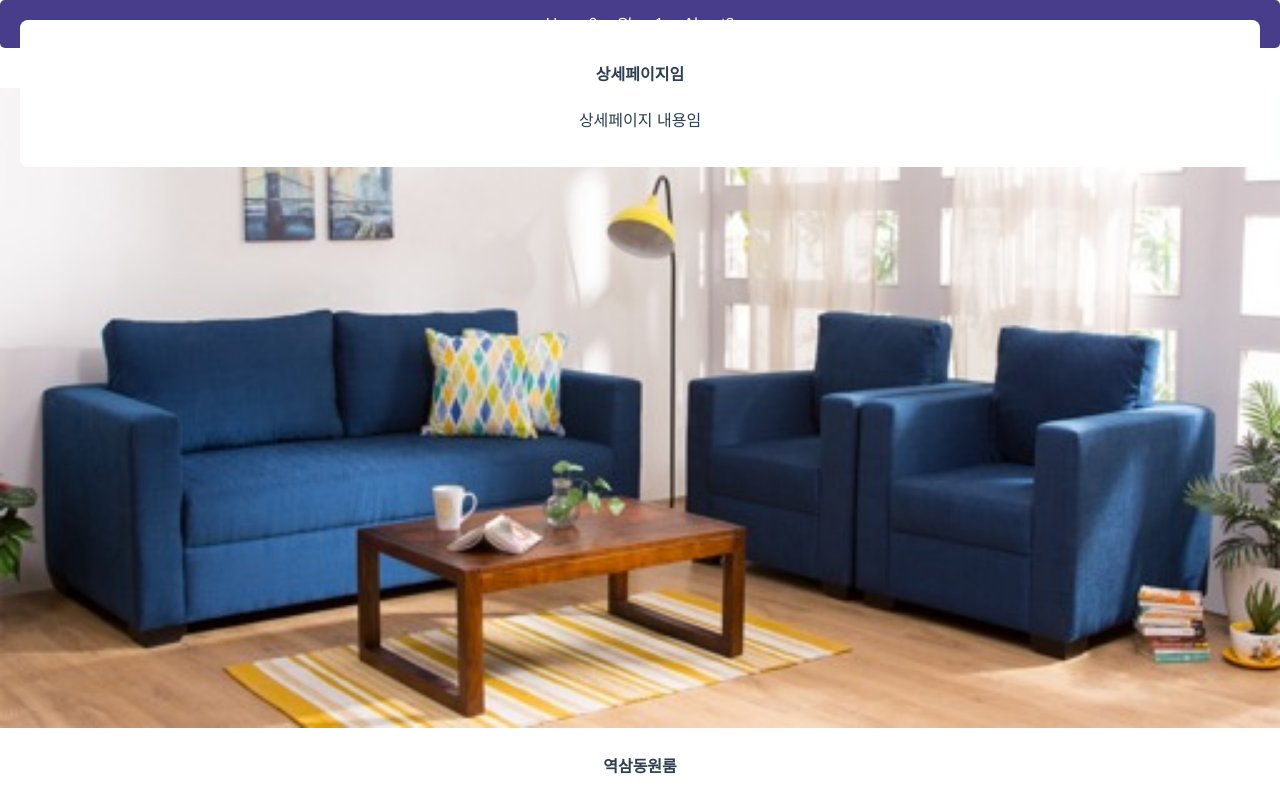
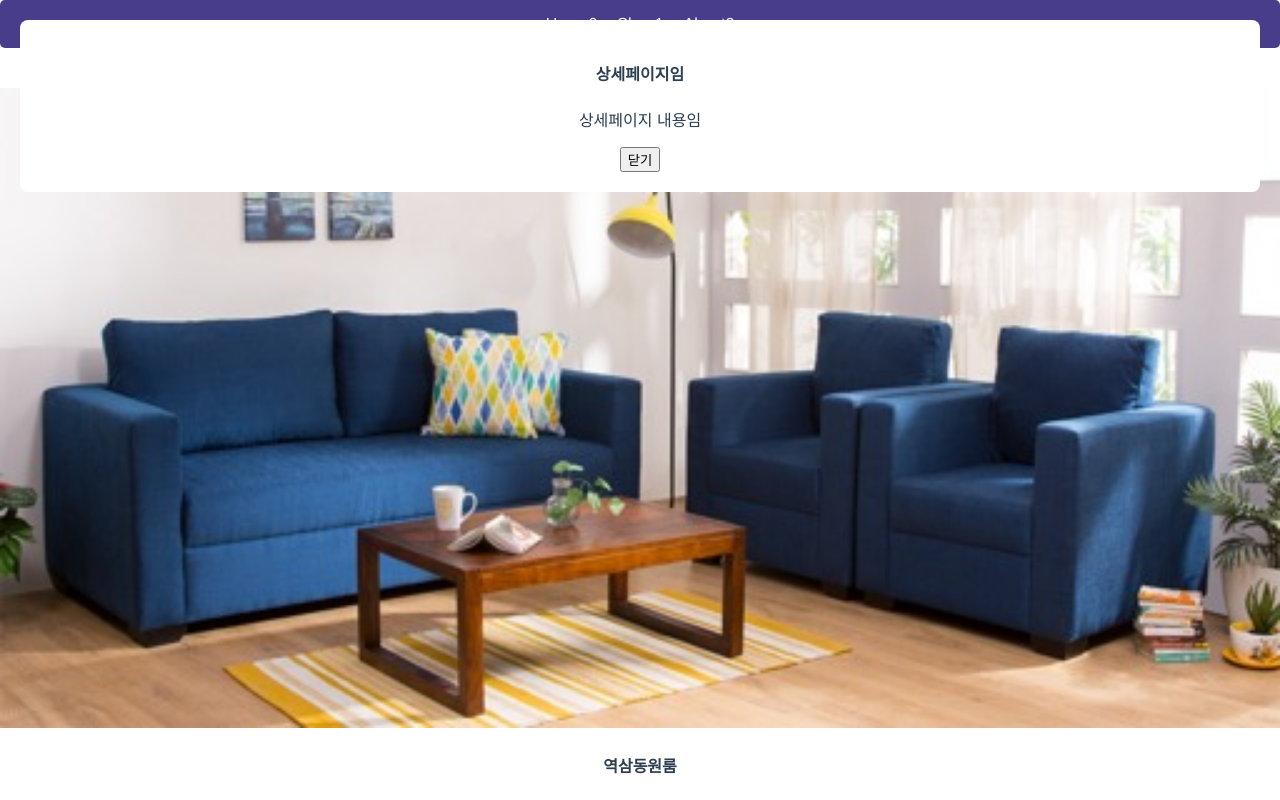
Before and after one commit to leesha-hub/vue-Practice, a Vue app in the folder vuedongsan/: page / in a window 1280 px wide. Both pictures are taken after a click on the element "역삼동원룸". Shown: the top 800 px of the page. Built offline with nearby package versions, Linux system fonts and the light colour scheme.

Commit message:
lesson5 homework

```diff
--- a/vuedongsan/src/App.vue
+++ b/vuedongsan/src/App.vue
@@ -4,6 +4,7 @@
   <div class ="white-bg">
     <h4>상세페이지임</h4>
     <p>상세페이지 내용임</p>
+    <button @click="모달창열렸니=false">닫기</button>
   </div>
  </div>
 
```
